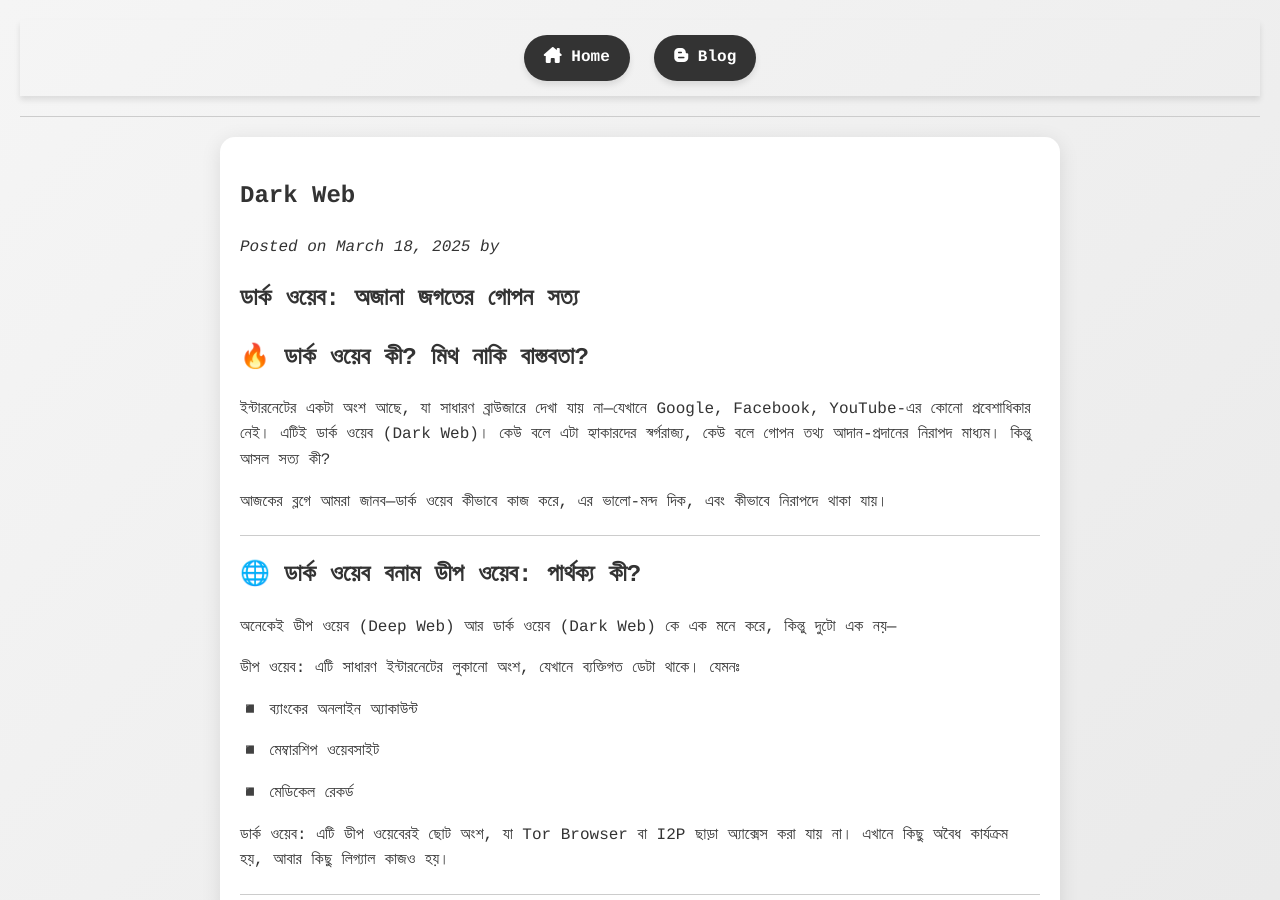
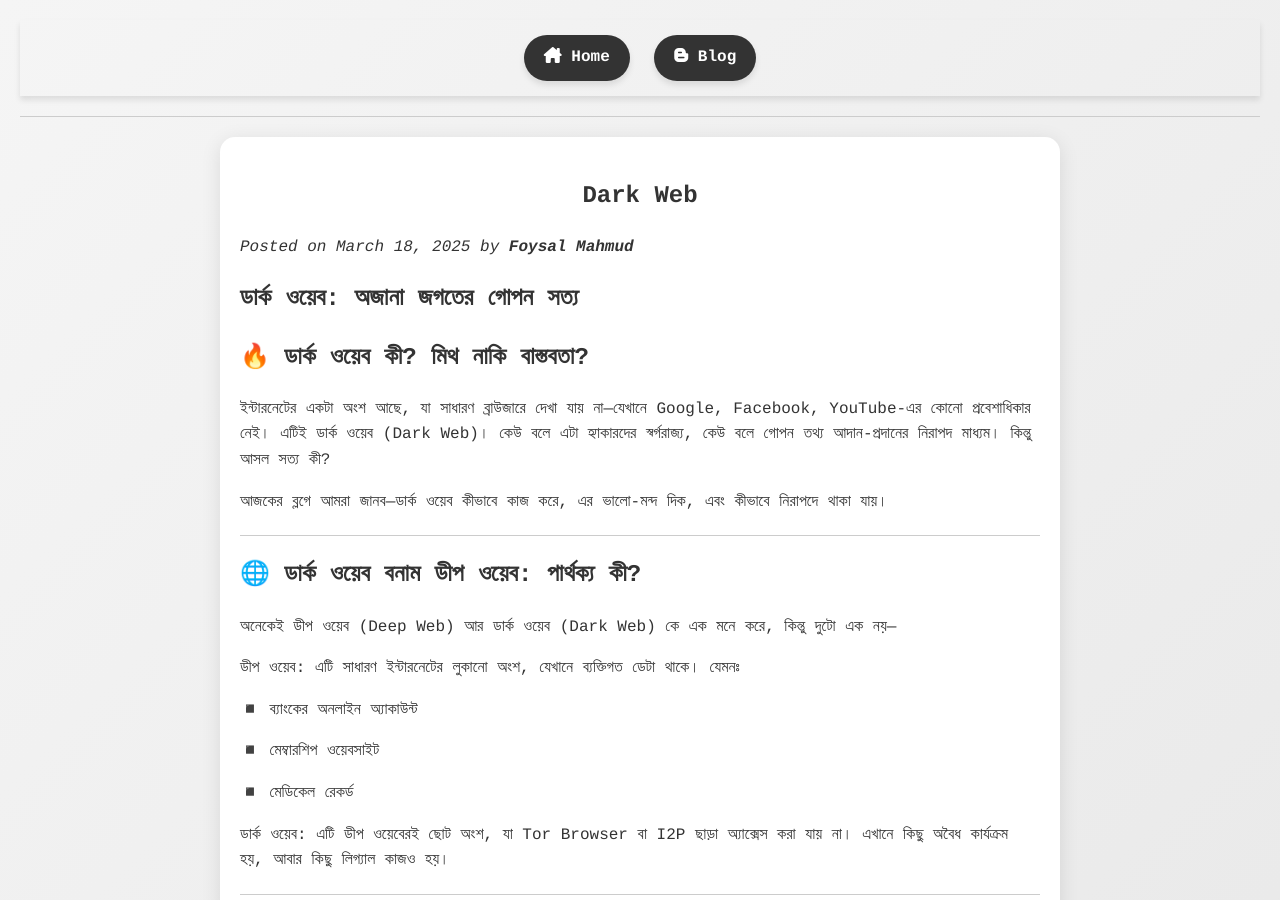
Before and after one commit to foysal1627/foysal1627.github.io, a Jekyll site: the page built from _posts/2025-03-18-dark-web.md, in a window 1280 px wide and 900 px high. Built offline with Jekyll 4.4.1, drawn with Linux system fonts in a browser that asks for light colours; our own code applies the rules of GitHub Pages for plain Markdown files.

Commit message:
post.html

```diff
--- a/_layouts/post.html
+++ b/_layouts/post.html
@@ -3,8 +3,8 @@ layout: default
 ---
 
 <article class="post-content">
-    <h2>{{ page.title }}</h2>
-    <p><i>Posted on {{ page.date | date: "%B %d, %Y" }} by <b>{{ page.author }}</b></i></p>
+    <h2 style="text-align: center">{{ page.title }}</h2>
+    <p><i>Posted on {{ page.date | date: "%B %d, %Y" }} by <b>Foysal Mahmud</b></i></p>
     <div>{{ content }}</div>
 </article>
 
```
